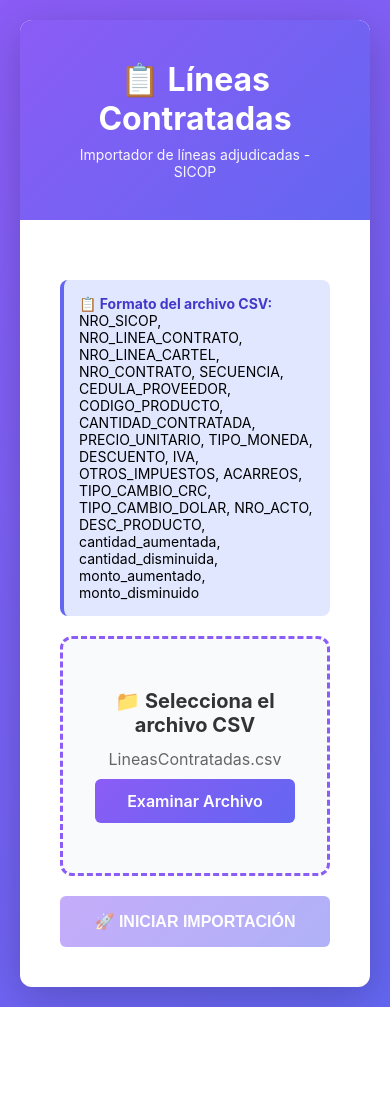
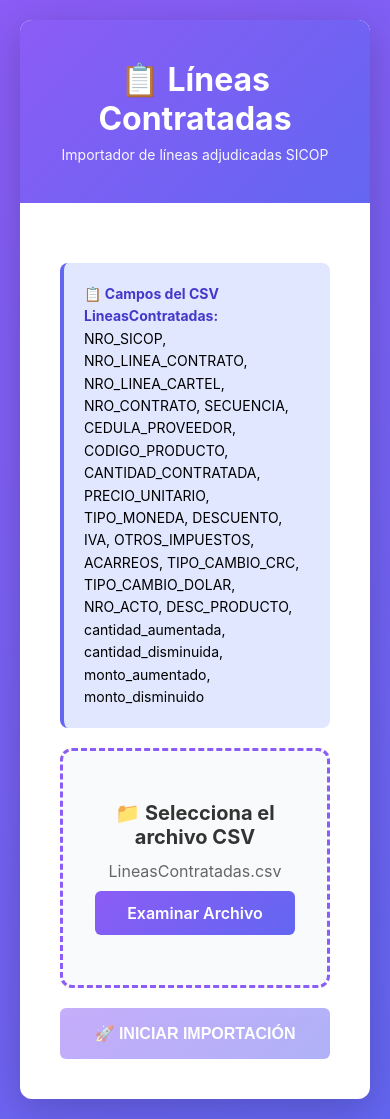
Before and after one commit to sebas7786/sebas7786, a PHP site: page /importar_lineas_contratadas.php in a window 390 px wide. Before the commit the page ends 1007 px from the top, so only its background shows below. Run offline with PHP 8.4, Linux system fonts and the light colour scheme; a stand-in replaces the project's code that opens the database connection.

Commit message:
fix: Reescribir importador de líneas contratadas con estructura mejorada
Problemas corregidos:
- Funciones helper movidas fuera del scope del if
- Código más limpio y organizado
- Mejor manejo de errores con try-catch
- Interfaz HTML mejorada y responsive
- Estadísticas simplificadas (total/insertadas/errores)

Mejoras:
- Auto-detección de delimitador (coma/punto y coma)
- Limpieza automática de BOM
- ON DUPLICATE KEY UPDATE para evitar duplicados
- Mensajes de error claros
- Links a verificador de estadísticas

✅ Sintaxis PHP verificada
🚀 Listo para usar

```diff
--- a/admin/importar_lineas_contratadas.php
+++ b/admin/importar_lineas_contratadas.php
@@ -1,14 +1,8 @@
 <?php
 /**
  * ═══════════════════════════════════════════════════════════════════════
- * IMPORTADOR DE LINEAS CONTRATADAS (ADJUDICADAS)
+ * IMPORTADOR DE LÍNEAS CONTRATADAS (ADJUDICADAS)
  * ═══════════════════════════════════════════════════════════════════════
- *
- * Importa el archivo CSV "LineasContratadas" del Observatorio SICOP
- * Campos: NRO_SICOP, NRO_LINEA_CONTRATO, CEDULA_PROVEEDOR, CANTIDAD_CONTRATADA, etc.
- *
- * @version 1.0
- * @date 2025-11-16
  */
 
 ini_set('max_execution_time', 600);
@@ -18,42 +12,7 @@ ini_set('display_errors', 1);
 
 require_once __DIR__ . '/../config/db.php';
 
-$resultado = null;
-$stats = [
-    'insertadas' => 0,
-    'actualizadas' => 0,
-    'errores' => 0,
-    'total_procesadas' => 0
-];
-
-if ($_SERVER['REQUEST_METHOD'] == 'POST' && isset($_FILES['archivo'])) {
-    $archivo = $_FILES['archivo'];
-
-    if ($archivo['error'] == 0) {
-        $tmp_name = $archivo['tmp_name'];
-
-        // Detectar delimitador
-        $handle = fopen($tmp_name, 'r');
-        $primera_linea = fgets($handle);
-        $delimitador = substr_count($primera_linea, ';') > substr_count($primera_linea, ',') ? ';' : ',';
-        fclose($handle);
-
-        // Leer CSV
-        $handle = fopen($tmp_name, 'r');
-        $header = fgetcsv($handle, 0, $delimitador);
-
-        // Limpiar BOM y espacios del header
-        $header = array_map(function($col) {
-            return trim(str_replace("\xEF\xBB\xBF", '', $col));
-        }, $header);
-
-        // Crear índice de columnas
-        $indices = [];
-        foreach ($header as $idx => $nombre_columna) {
-            $indices[$nombre_columna] = $idx;
-        }
-
-        // Helper para obtener valores
+// Funciones helper
 function obtenerValor($row, $indices, $columna, $default = null) {
     if (isset($indices[$columna]) && isset($row[$indices[$columna]])) {
         $val = trim($row[$indices[$columna]]);
@@ -62,7 +21,6 @@ if ($_SERVER['REQUEST_METHOD'] == 'POST' && isset($_FILES['archivo'])) {
     return $default;
 }
 
-        // Helper para limpiar números
 function limpiarNumero($num) {
     if (!$num || trim($num) == '') return null;
     $num = trim($num);
@@ -71,7 +29,42 @@ if ($_SERVER['REQUEST_METHOD'] == 'POST' && isset($_FILES['archivo'])) {
     return is_numeric($num) ? (float)$num : null;
 }
 
-        // Preparar INSERT
+$stats = [
+    'insertadas' => 0,
+    'actualizadas' => 0,
+    'errores' => 0,
+    'total' => 0
+];
+
+$resultado = null;
+
+if ($_SERVER['REQUEST_METHOD'] == 'POST' && isset($_FILES['archivo'])) {
+    $archivo = $_FILES['archivo'];
+
+    if ($archivo['error'] == 0) {
+        try {
+            // Detectar delimitador
+            $handle = fopen($archivo['tmp_name'], 'r');
+            $primera = fgets($handle);
+            $delim = substr_count($primera, ';') > substr_count($primera, ',') ? ';' : ',';
+            fclose($handle);
+
+            // Leer CSV
+            $handle = fopen($archivo['tmp_name'], 'r');
+            $header = fgetcsv($handle, 0, $delim);
+
+            // Limpiar BOM
+            $header = array_map(function($col) {
+                return trim(str_replace("\xEF\xBB\xBF", '', $col));
+            }, $header);
+
+            // Índice de columnas
+            $indices = [];
+            foreach ($header as $idx => $col) {
+                $indices[$col] = $idx;
+            }
+
+            // SQL INSERT
             $sql = "INSERT INTO lineas_contratadas (
                 numero_sicop, numero_linea_contrato, numero_linea_cartel,
                 numero_contrato, secuencia, cedula_proveedor, codigo_producto,
@@ -113,18 +106,17 @@ if ($_SERVER['REQUEST_METHOD'] == 'POST' && isset($_FILES['archivo'])) {
             $stmt = $conn->prepare($sql);
 
             // Procesar filas
-        while (($row = fgetcsv($handle, 0, $delimitador)) !== false) {
-            $stats['total_procesadas']++;
+            while (($row = fgetcsv($handle, 0, $delim)) !== false) {
+                $stats['total']++;
 
-            try {
                 $numero_sicop = obtenerValor($row, $indices, 'NRO_SICOP');
-
                 if (empty($numero_sicop)) {
                     $stats['errores']++;
                     continue;
                 }
 
-                $stmt->execute([
+                try {
+                    $ejecutado = $stmt->execute([
                         ':numero_sicop' => $numero_sicop,
                         ':numero_linea_contrato' => obtenerValor($row, $indices, 'NRO_LINEA_CONTRATO'),
                         ':numero_linea_cartel' => obtenerValor($row, $indices, 'NRO_LINEA_CARTEL'),
@@ -149,10 +141,8 @@ if ($_SERVER['REQUEST_METHOD'] == 'POST' && isset($_FILES['archivo'])) {
                         ':monto_disminuido' => limpiarNumero(obtenerValor($row, $indices, 'monto_disminuido'))
                     ]);
 
-                if ($stmt->rowCount() > 0) {
+                    if ($ejecutado) {
                         $stats['insertadas']++;
-                } else {
-                    $stats['actualizadas']++;
                     }
 
                 } catch (PDOException $e) {
@@ -162,6 +152,11 @@ if ($_SERVER['REQUEST_METHOD'] == 'POST' && isset($_FILES['archivo'])) {
 
             fclose($handle);
             $resultado = 'success';
+
+        } catch (Exception $e) {
+            $resultado = 'error';
+            $error_msg = $e->getMessage();
+        }
     }
 }
 ?>
@@ -169,11 +164,12 @@ if ($_SERVER['REQUEST_METHOD'] == 'POST' && isset($_FILES['archivo'])) {
 <html lang="es">
 <head>
     <meta charset="UTF-8">
+    <meta name="viewport" content="width=device-width, initial-scale=1.0">
     <title>Importar Líneas Contratadas</title>
     <style>
         * { margin: 0; padding: 0; box-sizing: border-box; }
         body {
-            font-family: -apple-system, system-ui;
+            font-family: -apple-system, BlinkMacSystemFont, 'Segoe UI', sans-serif;
             background: linear-gradient(135deg, #8b5cf6 0%, #6366f1 100%);
             min-height: 100vh;
             padding: 20px;
@@ -193,8 +189,9 @@ if ($_SERVER['REQUEST_METHOD'] == 'POST' && isset($_FILES['archivo'])) {
             text-align: center;
         }
         .header h1 { font-size: 32px; margin-bottom: 8px; }
-        .header .subtitle { font-size: 14px; opacity: 0.95; }
+        .subtitle { font-size: 14px; opacity: 0.95; }
         .content { padding: 40px; }
+
         .upload-area {
             border: 3px dashed #8b5cf6;
             border-radius: 12px;
@@ -207,7 +204,9 @@ if ($_SERVER['REQUEST_METHOD'] == 'POST' && isset($_FILES['archivo'])) {
         }
         .upload-area:hover { border-color: #6366f1; background: #f3f4f6; }
         .upload-area h3 { font-size: 20px; color: #333; margin-bottom: 12px; }
+
         input[type="file"] { display: none; }
+
         .file-label {
             display: inline-block;
             padding: 12px 32px;
@@ -217,6 +216,7 @@ if ($_SERVER['REQUEST_METHOD'] == 'POST' && isset($_FILES['archivo'])) {
             cursor: pointer;
             font-weight: 600;
         }
+
         .btn-submit {
             width: 100%;
             padding: 16px;
@@ -227,12 +227,15 @@ if ($_SERVER['REQUEST_METHOD'] == 'POST' && isset($_FILES['archivo'])) {
             font-size: 16px;
             font-weight: bold;
             cursor: pointer;
+            transition: opacity 0.3s;
         }
+        .btn-submit:hover { opacity: 0.9; }
         .btn-submit:disabled { opacity: 0.5; cursor: not-allowed; }
+
         .result {
             background: #d1fae5;
             border-left: 4px solid #10b981;
-            padding: 20px;
+            padding: 25px;
             border-radius: 8px;
             margin: 20px 0;
         }
@@ -240,85 +243,101 @@ if ($_SERVER['REQUEST_METHOD'] == 'POST' && isset($_FILES['archivo'])) {
             background: #fee2e2;
             border-left-color: #ef4444;
         }
-        .result h3 { margin-bottom: 15px; color: #059669; }
+        .result h3 { margin-bottom: 15px; color: #059669; font-size: 20px; }
         .result.error h3 { color: #dc2626; }
-        .stats {
+
+        .stats-grid {
             display: grid;
             grid-template-columns: repeat(auto-fit, minmax(150px, 1fr));
             gap: 15px;
-            margin-top: 15px;
+            margin-top: 20px;
         }
-        .stat {
+        .stat-card {
             background: #fff;
-            padding: 15px;
+            padding: 20px;
             border-radius: 8px;
             text-align: center;
+            box-shadow: 0 2px 4px rgba(0,0,0,0.1);
         }
         .stat-number {
-            font-size: 32px;
+            font-size: 36px;
             font-weight: bold;
             color: #8b5cf6;
+            margin-bottom: 5px;
         }
         .stat-label {
-            font-size: 12px;
+            font-size: 13px;
             color: #666;
-            margin-top: 5px;
         }
-        .info {
+
+        .info-box {
             background: #e0e7ff;
-            padding: 15px;
+            padding: 20px;
             border-radius: 8px;
             border-left: 4px solid #6366f1;
             margin: 20px 0;
             font-size: 14px;
+            line-height: 1.6;
         }
-        .info strong { color: #4338ca; }
-        .back-btn {
+        .info-box strong { color: #4338ca; }
+
+        .btn-link {
             display: inline-block;
-            padding: 10px 20px;
+            padding: 12px 24px;
             background: #f3f4f6;
             color: #333;
             text-decoration: none;
             border-radius: 6px;
-            margin-top: 20px;
+            margin: 10px 5px 0 0;
+            font-weight: 600;
+            transition: background 0.3s;
         }
+        .btn-link:hover { background: #e5e7eb; }
     </style>
 </head>
 <body>
     <div class="container">
         <div class="header">
             <h1>📋 Líneas Contratadas</h1>
-            <p class="subtitle">Importador de líneas adjudicadas - SICOP</p>
+            <p class="subtitle">Importador de líneas adjudicadas SICOP</p>
         </div>
 
         <div class="content">
             <?php if ($resultado == 'success'): ?>
                 <div class="result">
                     <h3>✅ Importación Completada</h3>
-                    <div class="stats">
-                        <div class="stat">
-                            <div class="stat-number"><?= $stats['total_procesadas'] ?></div>
+                    <div class="stats-grid">
+                        <div class="stat-card">
+                            <div class="stat-number"><?= number_format($stats['total']) ?></div>
                             <div class="stat-label">Procesadas</div>
                         </div>
-                        <div class="stat">
-                            <div class="stat-number"><?= $stats['insertadas'] ?></div>
+                        <div class="stat-card">
+                            <div class="stat-number"><?= number_format($stats['insertadas']) ?></div>
                             <div class="stat-label">Insertadas</div>
                         </div>
-                        <div class="stat">
-                            <div class="stat-number"><?= $stats['actualizadas'] ?></div>
-                            <div class="stat-label">Actualizadas</div>
-                        </div>
-                        <div class="stat">
-                            <div class="stat-number"><?= $stats['errores'] ?></div>
+                        <div class="stat-card">
+                            <div class="stat-number"><?= number_format($stats['errores']) ?></div>
                             <div class="stat-label">Errores</div>
                         </div>
                     </div>
-                    <a href="importar_lineas_contratadas.php" class="back-btn">🔄 Nueva Importación</a>
-                    <a href="verificar_lineas_contratadas.php" class="back-btn">📊 Ver Estadísticas</a>
+                    <div style="margin-top: 25px;">
+                        <a href="importar_lineas_contratadas.php" class="btn-link">🔄 Nueva Importación</a>
+                        <a href="verificar_lineas_contratadas.php" class="btn-link">📊 Ver Estadísticas</a>
                     </div>
+                </div>
+
+            <?php elseif ($resultado == 'error'): ?>
+                <div class="result error">
+                    <h3>❌ Error en la Importación</h3>
+                    <p><?= isset($error_msg) ? htmlspecialchars($error_msg) : 'Error desconocido' ?></p>
+                    <div style="margin-top: 20px;">
+                        <a href="importar_lineas_contratadas.php" class="btn-link">🔄 Intentar de Nuevo</a>
+                    </div>
+                </div>
+
             <?php else: ?>
-                <div class="info">
-                    <strong>📋 Formato del archivo CSV:</strong><br>
+                <div class="info-box">
+                    <strong>📋 Campos del CSV LineasContratadas:</strong><br>
                     NRO_SICOP, NRO_LINEA_CONTRATO, NRO_LINEA_CARTEL, NRO_CONTRATO, SECUENCIA,
                     CEDULA_PROVEEDOR, CODIGO_PRODUCTO, CANTIDAD_CONTRATADA, PRECIO_UNITARIO,
                     TIPO_MONEDA, DESCUENTO, IVA, OTROS_IMPUESTOS, ACARREOS, TIPO_CAMBIO_CRC,
@@ -326,7 +345,7 @@ if ($_SERVER['REQUEST_METHOD'] == 'POST' && isset($_FILES['archivo'])) {
                     cantidad_disminuida, monto_aumentado, monto_disminuido
                 </div>
 
-                <form method="POST" enctype="multipart/form-data">
+                <form method="POST" enctype="multipart/form-data" id="uploadForm">
                     <div class="upload-area" onclick="document.getElementById('fileInput').click()">
                         <h3>📁 Selecciona el archivo CSV</h3>
                         <p style="color: #666; margin: 10px 0;">LineasContratadas.csv</p>
@@ -344,7 +363,13 @@ if ($_SERVER['REQUEST_METHOD'] == 'POST' && isset($_FILES['archivo'])) {
 
     <script>
         document.getElementById('fileInput').addEventListener('change', function() {
-            document.getElementById('submitBtn').disabled = this.files.length === 0;
+            const btn = document.getElementById('submitBtn');
+            if (this.files.length > 0) {
+                btn.disabled = false;
+                btn.textContent = '🚀 INICIAR IMPORTACIÓN';
+            } else {
+                btn.disabled = true;
+            }
         });
     </script>
 </body>
```
Lines whose indentation alone changed are shown as unchanged.
